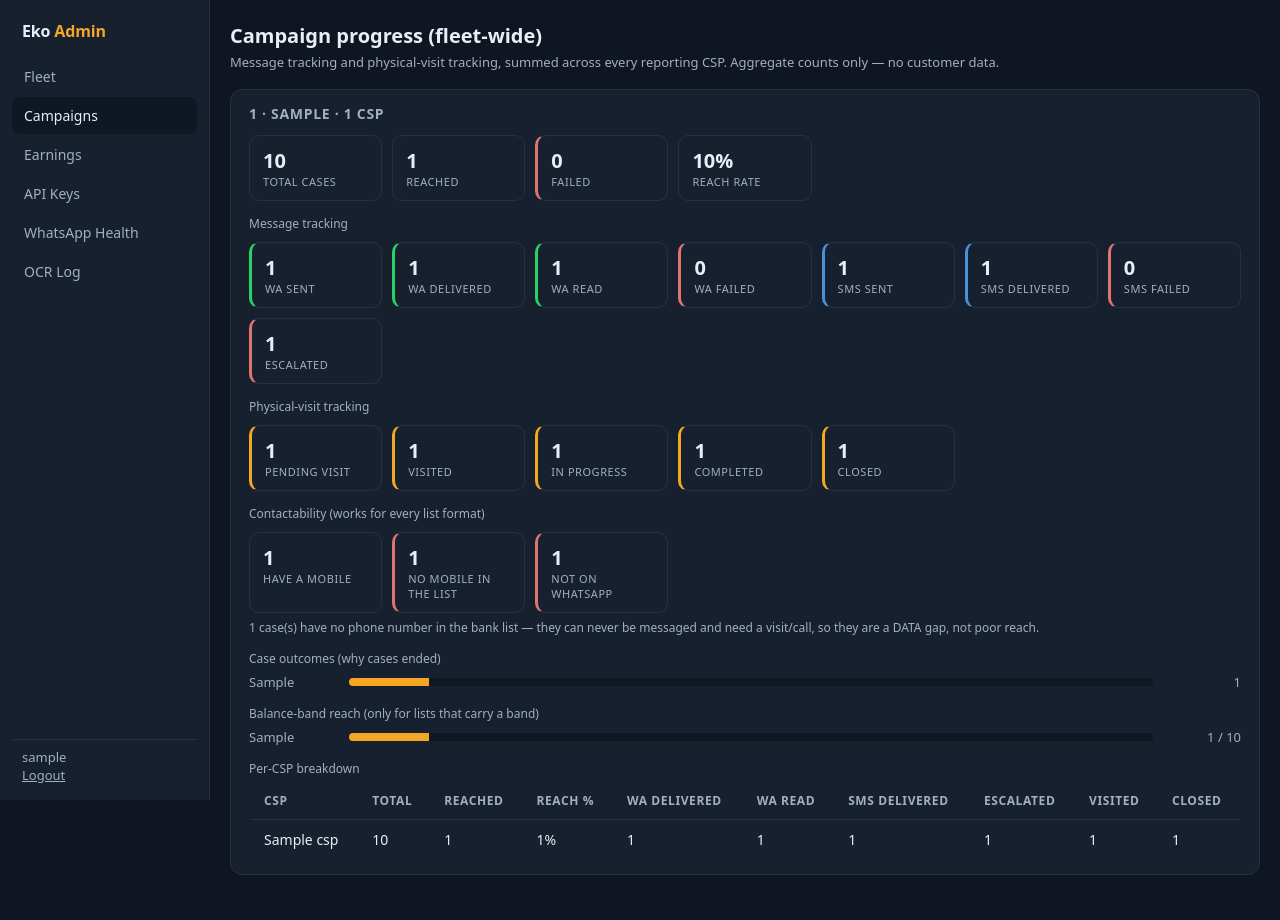
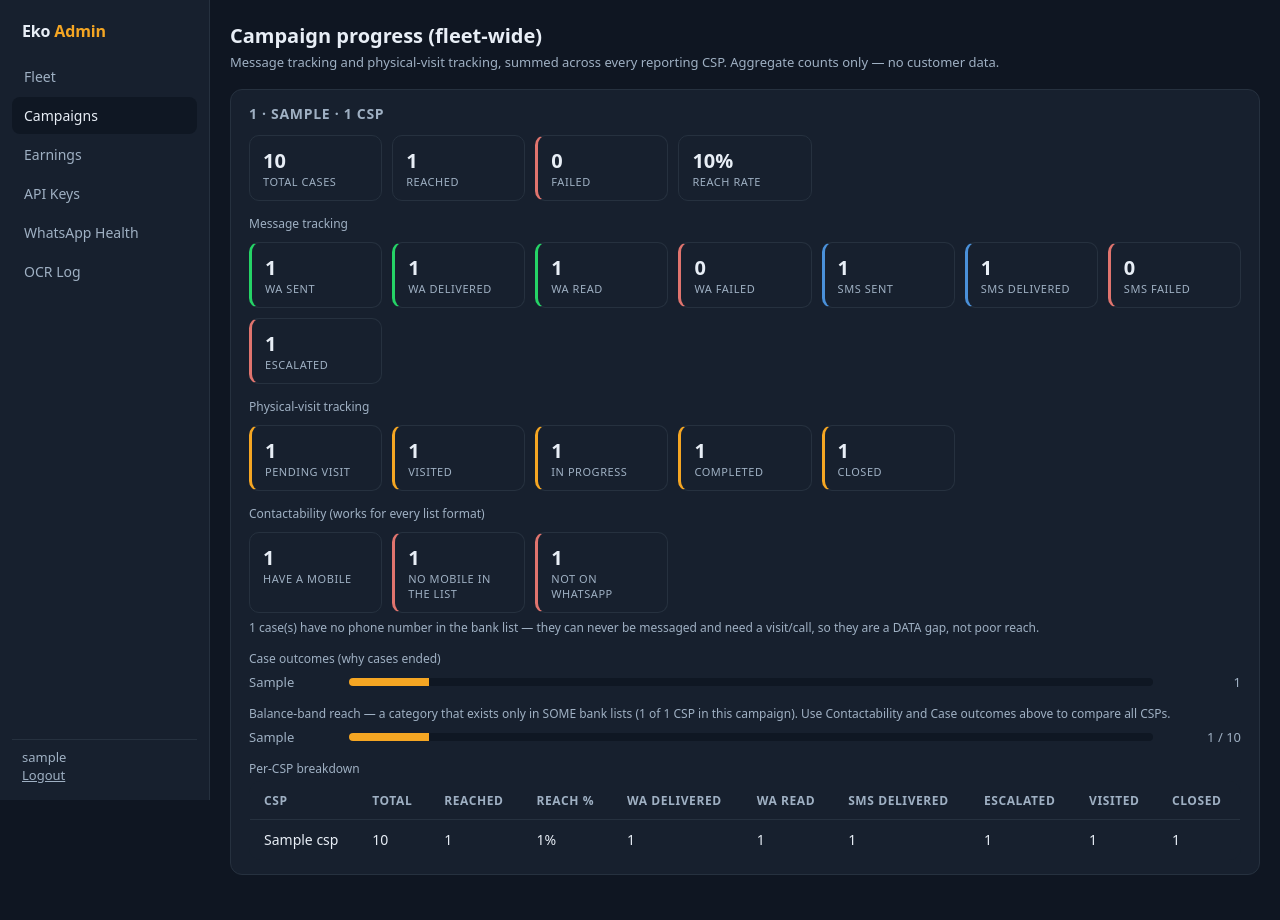
Before and after one commit to ekoindia/csp-customer-communication-platform-, a Flask app: page /campaigns in a window 1280 px wide. Shown: the top 920 px of the page. Run offline with Flask 3, Linux system fonts and the light colour scheme; the visitor is signed in with stand-in values (Sample User, id 1); tables that the repository leaves empty hold one stand-in row (values such as "Sample post").

Commit message:
fix(admin): band chart states its coverage, and hides when no list carries a band
Follow-up: the balance-band breakdown is a property of ONE list format (the one
we happened to see first). At fleet level it was summed from whichever CSPs have
it and read as if it described the whole campaign.

- The panel now says "a category that exists only in SOME bank lists (X of Y CSPs
  in this campaign)" and points to Contactability / Case outcomes for a like-for-
  like comparison across all CSPs.
- It is hidden entirely when NO CSP's list carries a real band (previously an
  all-"NA" chart would still render).
- "NA" joins ""/"?" as "no band in list".

Co-Authored-By: Claude Opus 4.8 (1M context) <noreply@anthropic.com>

```diff
--- a/admin_dashboard/routes.py
+++ b/admin_dashboard/routes.py
@@ -288,6 +288,16 @@ def campaigns():
                       SUM(total) total, SUM(reached) reached
                FROM progress_bands GROUP BY campaign_id, month, band
                ORDER BY band""").fetchall()
+        # How many CSPs actually HAVE this category in their bank list. Balance
+        # band is a property of one particular list format (Alamgir's has it,
+        # Sanjeev's and Rajan's do not) — without this, a band chart built from
+        # one CSP silently reads as if it described the whole campaign.
+        band_cov = conn.execute(
+            """SELECT campaign_id, month, COUNT(DISTINCT csp_id) n
+               FROM progress_bands
+               WHERE COALESCE(NULLIF(TRIM(band),''),'NA') NOT IN ('NA','?')
+               GROUP BY campaign_id, month""").fetchall()
+        band_csps = {(b["campaign_id"], b["month"]): b["n"] for b in band_cov}
         # Format-INDEPENDENT breakdown: balance band exists only in some bank
         # lists, so outcomes are what let Eko compare CSPs on the same footing.
         outcome_rows = conn.execute(
@@ -328,11 +338,14 @@ def campaigns():
         d = dict(r)
         d["reach_rate"] = round(100.0 * (d["reached"] or 0) / d["total"], 1) if d["total"] else 0.0
         d["bands"] = bands.get((r["campaign_id"], r["month"]), [])
-        # A band labelled "?" / empty means that CSP's bank list simply has no
-        # balance-band column — say so instead of showing a mystery bucket.
+        # "?" / "" / "NA" means that CSP's bank list simply has no balance-band
+        # column — say so instead of showing a mystery bucket.
         for b in d["bands"]:
-            if not (b.get("band") or "").strip() or b.get("band") == "?":
+            if (b.get("band") or "").strip() in ("", "?", "NA"):
                 b["band"] = "no band in list"
+        # Coverage: this category exists only in SOME lists, so state how many of
+        # the campaign's CSPs it actually describes.
+        d["band_csps"] = band_csps.get((r["campaign_id"], r["month"]), 0)
         d["outcomes"] = outcomes.get((r["campaign_id"], r["month"]), [])
         d["per_csp"] = per_csp.get((r["campaign_id"], r["month"]), [])
         data.append(d)
--- a/admin_dashboard/templates/admin_campaigns.html
+++ b/admin_dashboard/templates/admin_campaigns.html
@@ -64,8 +64,12 @@
   {% endfor %}
   {% endif %}
 
-  {% if r.bands %}
-  <p class="note" style="margin:14px 0 4px;color:var(--soft)">Balance-band reach (only for lists that carry a band)</p>
+  {% if r.bands and r.band_csps %}
+  <p class="note" style="margin:14px 0 4px;color:var(--soft)">
+    Balance-band reach — a category that exists only in SOME bank lists
+    ({{ r.band_csps }} of {{ r.csps }} CSP{{ '' if r.csps == 1 else 's' }} in this campaign).
+    Use Contactability and Case outcomes above to compare all CSPs.
+  </p>
   {% for b in r.bands %}
     <div class="bandrow">
       <div class="nm">{{ b.band }}</div>
```
